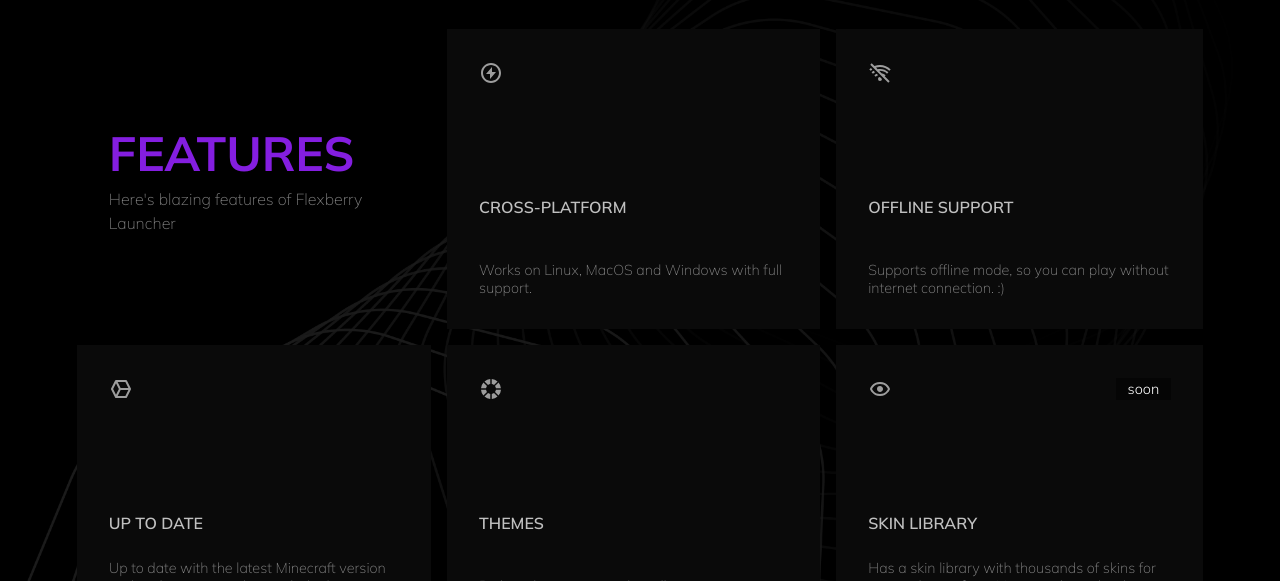
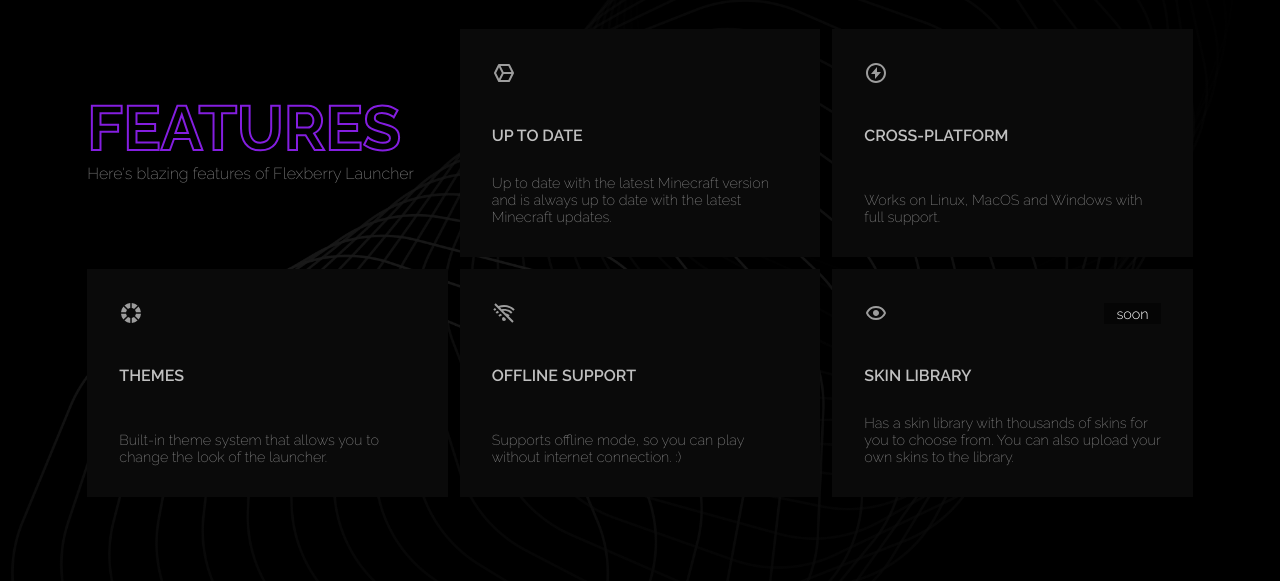
Before and after one commit to FlexberryLauncher/website, a Nuxt app: page / in a window 1280 px wide. Shown: the part 899-1480 px from the top of the page. Built offline with nearby package versions, Linux system fonts and the light colour scheme.

Commit message:
Update style.css

```diff
--- a/assets/css/style.css
+++ b/assets/css/style.css
@@ -1,4 +1,4 @@
-@import url('https://fonts.googleapis.com/css2?family=Mulish:ital,wght@0,100;0,200;0,300;0,400;0,500;0,600;0,700;0,800;0,900;1,100;1,200;1,300;1,400;1,500;1,600;1,700;1,800;1,900&display=swap');
+@import url('https://fonts.googleapis.com/css2?family=Raleway:ital,wght@0,100;0,200;0,300;0,400;0,500;0,600;0,700;0,800;0,900;1,100;1,200;1,300;1,400;1,500;1,600;1,700;1,800;1,900&display=swap');
 
 * {
   margin: 0;
@@ -9,12 +9,25 @@
 }
 
 body {
-  font-family: "Mulish", sans-serif;
+  font-family: "Raleway", sans-serif;
   font-size: 16px;
   background: #000000;
   color: #ffffff;
   overflow-x: hidden;
   padding-bottom: 10%;
+}
+
+
+::-webkit-scrollbar {
+  width: 12px;
+  background: #0a0a0a;
+}
+
+::-webkit-scrollbar-thumb {
+  width: 8px;
+  background: transparent;
+  background: #841ee0;
+  border: 4px solid #0a0a0a;
 }
 
 a {
@@ -100,25 +113,32 @@
 }
 
 .button {
-  background: #ffffff;
+  background: #841ee0;
+  color: #ca90f7;
   padding: 4px 20px;
-  color: #000000;
   transition: .2s;
   user-select: none;
   cursor: pointer;
 }
 
 .button:hover {
-  box-shadow: #ffffff2a 0 4px 16px;
-  background: #ffffff;
-  color: #000000;
+  box-shadow: #841ee080 0px 0 16px;
 }
 
 .buttonSecondary {
-  border: #ffffffbe 1px solid;
+  border: #841ee0 1px solid;
   background: none;
-  color: #ffffff;
+  color: #ad72e0;
 }
+
+.buttonSecondary:hover {
+  border: #841ee0 1px solid;
+  background: none;
+  color: #ad72e0;
+  box-shadow: #841ee080 0px 0 16px;
+  background: #841ee020;
+}
+
 
 .explore {
   position: absolute;
@@ -150,10 +170,31 @@
 #features {
   padding-top: 128px;
   padding-bottom: 128px;
+}
+
+#features::after {
+  content: "";
+  position: absolute;
+  left: 0;
+  width: 100%;
+  height: 150%;
+  display: block;
+  background: linear-gradient(to top,#000000 0%, #000000 10%, #00000000 50%), linear-gradient(to bottom,#000000 0%, #00000010 50%);
+  z-index: -500;
+}
+
+#features::before {
+  content: "";
+  position: absolute;
+  left: 0;
+  width: 100%;
+  height: 100%;
+  display: block;
   background: url(~/assets/backgrounds/waves.png);
   background-size: cover;
   background-repeat: no-repeat;
-  background-position: center;
+  background-position: center;;
+  z-index: -1000;
 }
 
 .features {
@@ -166,24 +207,25 @@
 
 .featureCards {
   display: grid;
-  grid-template-columns: auto auto auto;
-  grid-template-rows: auto auto;
-  gap: 16px 16px;
+  grid-template-columns: repeat(auto-fit, minmax(300px, 32%));
+  grid-template-rows: repeat(auto-fill, auto);
+  gap: 12px;
   align-items: center;
+  justify-content: center;
   width: 100%;
-  grid-auto-flow: column;
+  grid-auto-flow: row;
 }
 
 .featureCard {
   width: 100%;
-  height: 300px;
+  height: 228px;
   padding: 32px;
   background: #0a0a0a;
   display: flex;
   flex-direction: column;
   justify-content: space-between;
   gap: 4px;
-  user-select: none;
+  cursor: default;
   transition: .4s;
 }
 
@@ -228,7 +270,7 @@
 }
 
 .featuresInfo {
-  padding: 32px;
+  padding: 0;
   background: none;
   display: flex;
   flex-direction: column;
@@ -236,12 +278,15 @@
 }
 
 .featuresTitle {
-  font-size: 3em;
+  font-size: 3.9rem;
   font-weight: 700;
   color: #841ee0;
+  -webkit-text-fill-color: transparent;
+  -webkit-text-stroke: 2px;
+  line-height: 3.6rem;
+  text-transform: uppercase;
   user-select: none;
-  text-transform: uppercase;
-  width: 0;
+  width: 100%;
 }
 
 .featuresDescription {
```
